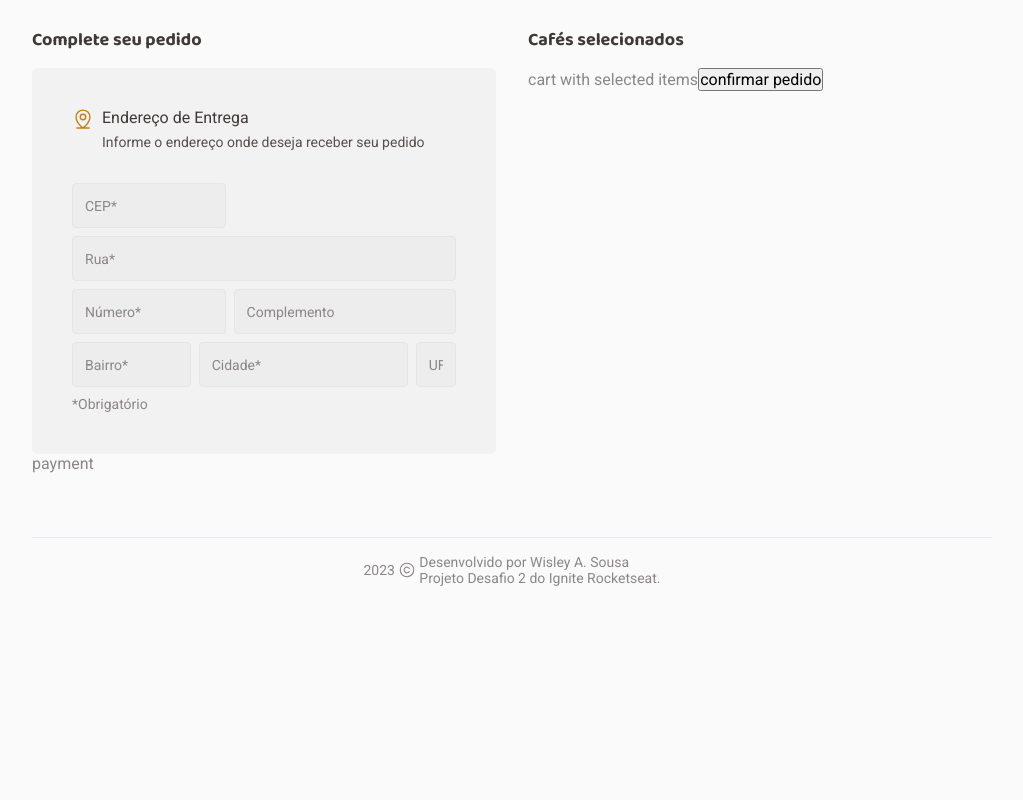
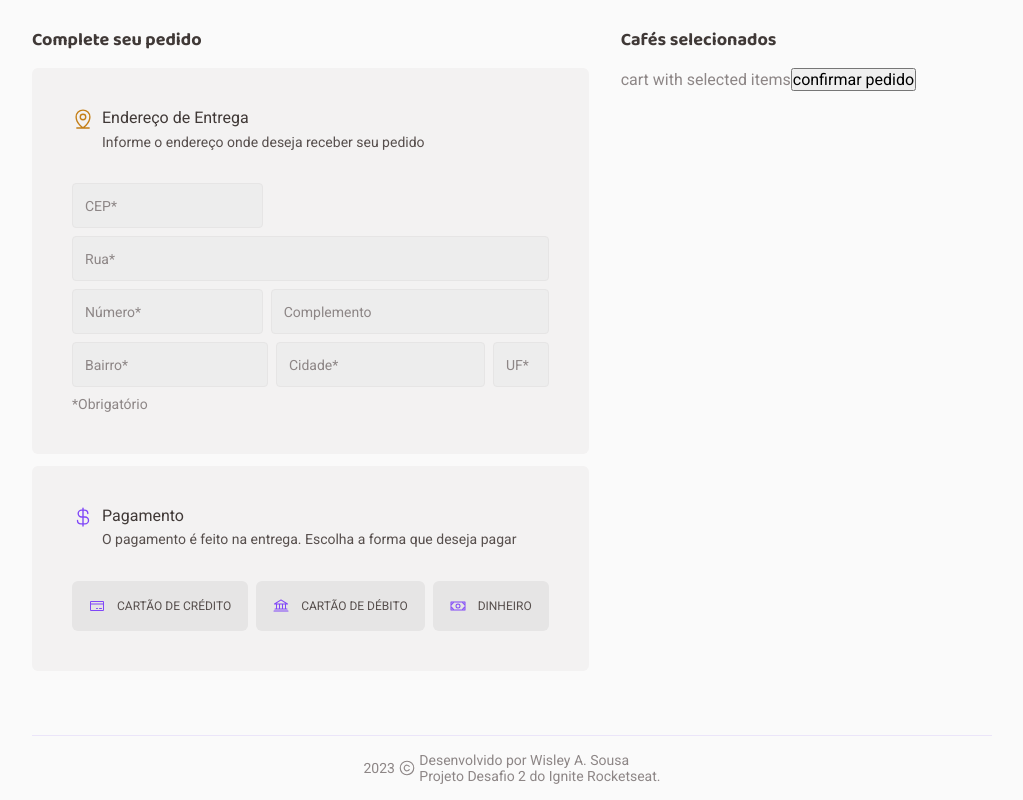
Before and after one commit to WisleyASousa/coffee-delivery-ig, a React (Vite) app: page /Checkout in a window 1280 px wide. Shown: the part 348-1148 px from the top of the page, without its empty margins (128-1151 px from the left). Before the commit the page ends 950 px from the top, so only its background shows below. Built offline with nearby package versions, Linux system fonts and the light colour scheme.

Commit message:
finalizando aba de pagamentos

```diff
--- a/src/pages/Checkout/index.tsx
+++ b/src/pages/Checkout/index.tsx
@@ -1,8 +1,9 @@
-import { MapPinLine } from "@phosphor-icons/react";
-import { Address, AddressContainer, BoxFormAddress, CheckoutContainer, CheckoutSubTitle, City, Complement, DeliveryAddressTitle, FormAddress, Number, State, UF, Zip } from "./styles";
+import { Bank, CreditCard, CurrencyBtc, CurrencyDollar, MapPinLine, Money } from "@phosphor-icons/react";
+import { Address, AddressContainer, BoxFormAddress, CheckoutContainer, CheckoutSubTitle, City, Complement, DeliveryAddressTitle, DeliveryPayTitle, FormAddress, Number, PaymentsContainer, RadioContainer, State, UF, Zip } from "./styles";
 
 
 export function Checkout() {
+
   return (
     <CheckoutContainer>
 
@@ -39,9 +40,41 @@ export function Checkout() {
 
         </AddressContainer>
 
-        <div>
-          payment
-        </div>
+        <PaymentsContainer>
+          <div>
+            <CurrencyDollar size={22} />
+            <DeliveryPayTitle>
+              <p>Pagamento</p>
+              <p>O pagamento é feito na entrega. Escolha a forma que deseja pagar</p>
+            </DeliveryPayTitle>
+          </div>
+
+          <RadioContainer>
+
+              <input type="radio" name="options" id="credit" autoComplete="off" />
+              <label  htmlFor="credit">
+                <CreditCard size={16} />
+                Cartão de crédito
+              </label>
+
+
+              <input type="radio" name="options" id="debt" autoComplete="off" />
+              <label htmlFor="debt">
+                <Bank size={16} />
+                cartão de débito
+              </label>
+
+
+              <input type="radio" name="options" id="money" autoComplete="off" />
+              <label htmlFor="money">
+                <Money size={16} />
+                dinheiro
+              </label>
+
+
+          </RadioContainer>
+
+        </PaymentsContainer>
 
       </div>
 
--- a/src/pages/Checkout/styles.ts
+++ b/src/pages/Checkout/styles.ts
@@ -1,3 +1,4 @@
+
 import styled from "styled-components";
 
 export const CheckoutContainer = styled.form`
@@ -131,3 +132,61 @@ export const BoxFormAddress = styled.div`
     flex-direction: column;
   }
 `
+
+// Payments
+
+export const PaymentsContainer = styled(AddressContainer)`
+  margin-top: 12px;
+  svg {
+    color: ${props => props.theme['purple']};
+  }
+`
+
+export const DeliveryPayTitle = styled(DeliveryAddressTitle)`
+
+`
+
+export const RadioContainer = styled.div`
+  display: flex;
+  align-items: center;
+  justify-content: center;
+  gap: 0.75rem;
+  text-transform: uppercase;
+  font-size: 0.75rem;
+  white-space: nowrap;
+
+  @media (max-width: 425px) {
+    flex-direction: column;
+  }
+
+  label {
+    color: ${props => props.theme['baseText']};
+    cursor: pointer;
+    width: 100%;
+    border: 1px solid transparent;
+    display: flex;
+    align-items: center;
+    justify-content: center;
+    padding: 1rem;
+    background: ${props => props.theme['baseButton']};
+    border-radius: 6px;
+    gap: 0.75rem;
+    @media (max-width: 425px) {
+      justify-content: start;
+      padding-right: 3rem;
+    }
+
+  }
+
+  input[type="radio"] {
+    position: absolute;
+    opacity: 0;
+    width: 0;
+    height: 0;
+  }
+  input[type="radio"]:checked + label {
+    border-color: ${props => props.theme['purple']};
+    background: ${props => props.theme['purpleLight']};
+
+  }
+`
```
